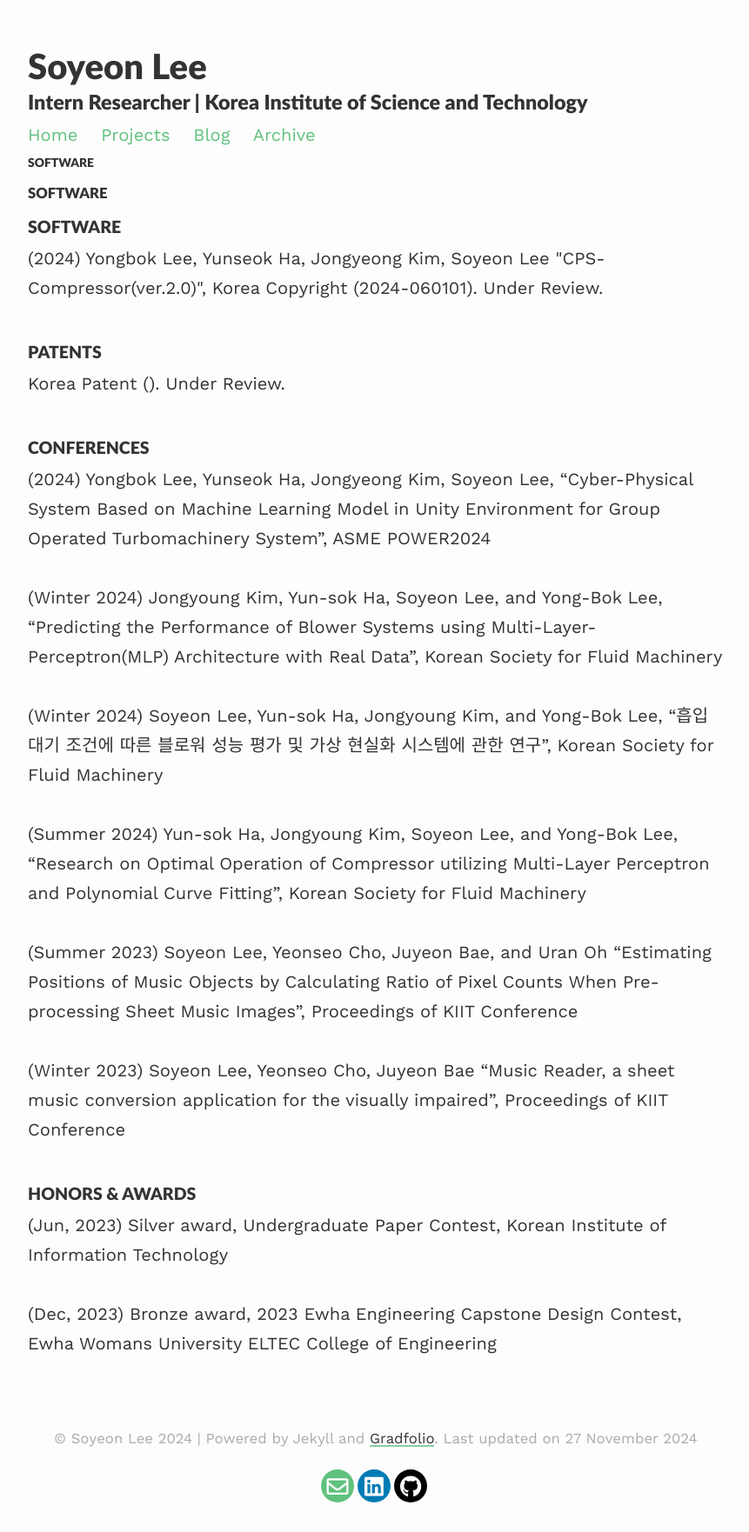
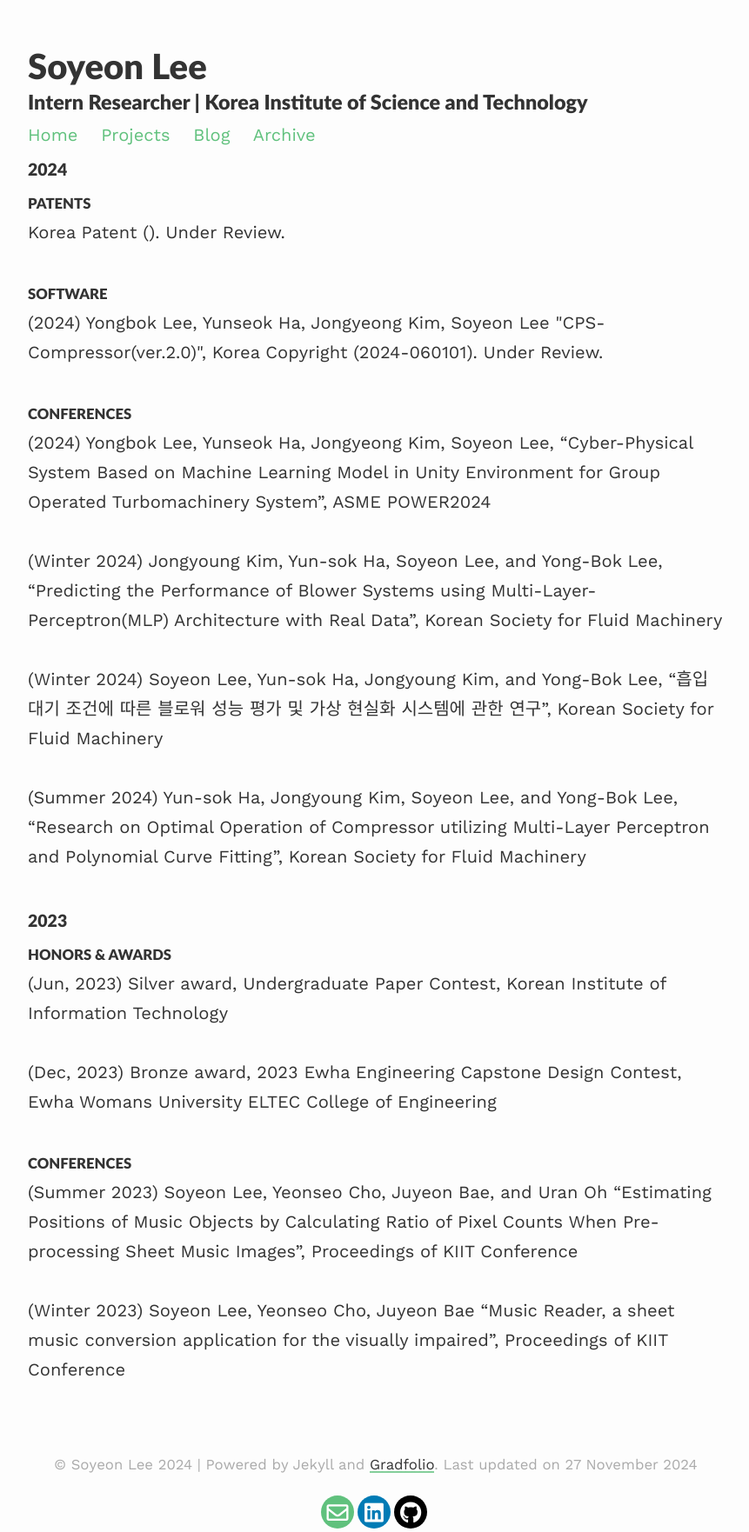
Before and after one commit to soysilver/soysilvery, a Jekyll site: the page built from archive.html, in a window 1280 px wide. Shown: the whole page at 87% size, without its empty margins (208-1069 px from the left). Built offline with Jekyll 4.4.1, drawn with Linux system fonts in a browser that asks for light colours; nearby versions of some CDN libraries; before the commit the page ends 1732 px from its top, so only the background shows below that.

Commit message:
Update archive.html

```diff
--- a/archive.html
+++ b/archive.html
@@ -5,24 +5,30 @@ title: Archive
 ---
 
 <div>
-	<h5><small>SOFTWARE</small></h5>
-	<h4><small>SOFTWARE</small></h4>
-	<h3><small>SOFTWARE</small></h3>
-    		<a>(2024) Yongbok Lee, Yunseok Ha, Jongyeong Kim, Soyeon Lee "CPS-Compressor(ver.2.0)", Korea Copyright (2024-060101). Under Review.</a><br/><br>
+	<h3><small>2024</small></h3>
 
-	<h3><small>PATENTS</small></h3>
+	<h4><small>PATENTS</small></h4>
 		<a>Korea Patent (). Under Review.</a><br/><br>
 
-	<h3><small>CONFERENCES</small></h3>
+	<h4><small>SOFTWARE</small></h4>
+    	<a>(2024) Yongbok Lee, Yunseok Ha, Jongyeong Kim, Soyeon Lee "CPS-Compressor(ver.2.0)", Korea Copyright (2024-060101). Under Review.</a><br/><br>
+
+	<h4><small>CONFERENCES</small></h4>
 		<a href="https://event.asme.org/Events/media/library/resources/power/Power-2024-Final-Program.pdf">(2024) Yongbok Lee, Yunseok Ha, Jongyeong Kim, Soyeon Lee, “Cyber-Physical System Based on Machine Learning Model in Unity Environment for Group Operated Turbomachinery System”, ASME POWER2024</a><br/><br>
 		<a href="">(Winter 2024) Jongyoung Kim, Yun-sok Ha, Soyeon Lee, and Yong-Bok Lee, “Predicting the Performance of Blower Systems using Multi-Layer-Perceptron(MLP) Architecture with Real Data”, Korean Society for Fluid Machinery</a><br/><br>
 		<a href="">(Winter 2024) Soyeon Lee, Yun-sok Ha, Jongyoung Kim, and Yong-Bok Lee, “흡입 대기 조건에 따른 블로워 성능 평가 및 가상 현실화 시스템에 관한 연구”, Korean Society for Fluid Machinery</a><br/><br>
 		<a href="">(Summer 2024) Yun-sok Ha, Jongyoung Kim, Soyeon Lee, and Yong-Bok Lee, “Research on Optimal Operation of Compressor utilizing Multi-Layer Perceptron and Polynomial Curve Fitting”, Korean Society for Fluid Machinery</a><br/><br>
+
+	<h3><small>2023</small></h3>
+
+	<h4><small>HONORS & AWARDS</small></h4>
+		<a>(Jun, 2023) Silver award, Undergraduate Paper Contest, Korean Institute of Information Technology</a><br/><br>
+		<a>(Dec, 2023) Bronze award, 2023 Ewha Engineering Capstone Design Contest, Ewha Womans University ELTEC College of Engineering</a><br/><br>
+
+
+	<h4><small>CONFERENCES</small></h4>
 		<a href="https://www.dbpia.co.kr/journal/articleDetail?nodeId=NODE11485493">(Summer 2023) Soyeon Lee, Yeonseo Cho, Juyeon Bae, and Uran Oh “Estimating Positions of Music Objects by Calculating Ratio of Pixel Counts When Pre-processing Sheet Music Images”, Proceedings of KIIT Conference</a><br/><br>
 		<a href="https://www.dbpia.co.kr/journal/articleDetail?nodeId=NODE11652200">(Winter 2023) Soyeon Lee, Yeonseo Cho, Juyeon Bae “Music Reader, a sheet music conversion application for the visually impaired”, Proceedings of KIIT Conference</a><br/><br>
 
-	<h3><small>HONORS & AWARDS</small></h3>
-		<a>(Jun, 2023) Silver award, Undergraduate Paper Contest, Korean Institute of Information Technology</a><br/><br>
-    		<a>(Dec, 2023) Bronze award, 2023 Ewha Engineering Capstone Design Contest, Ewha Womans University ELTEC College of Engineering</a><br/><br>
 
 </div>
```
